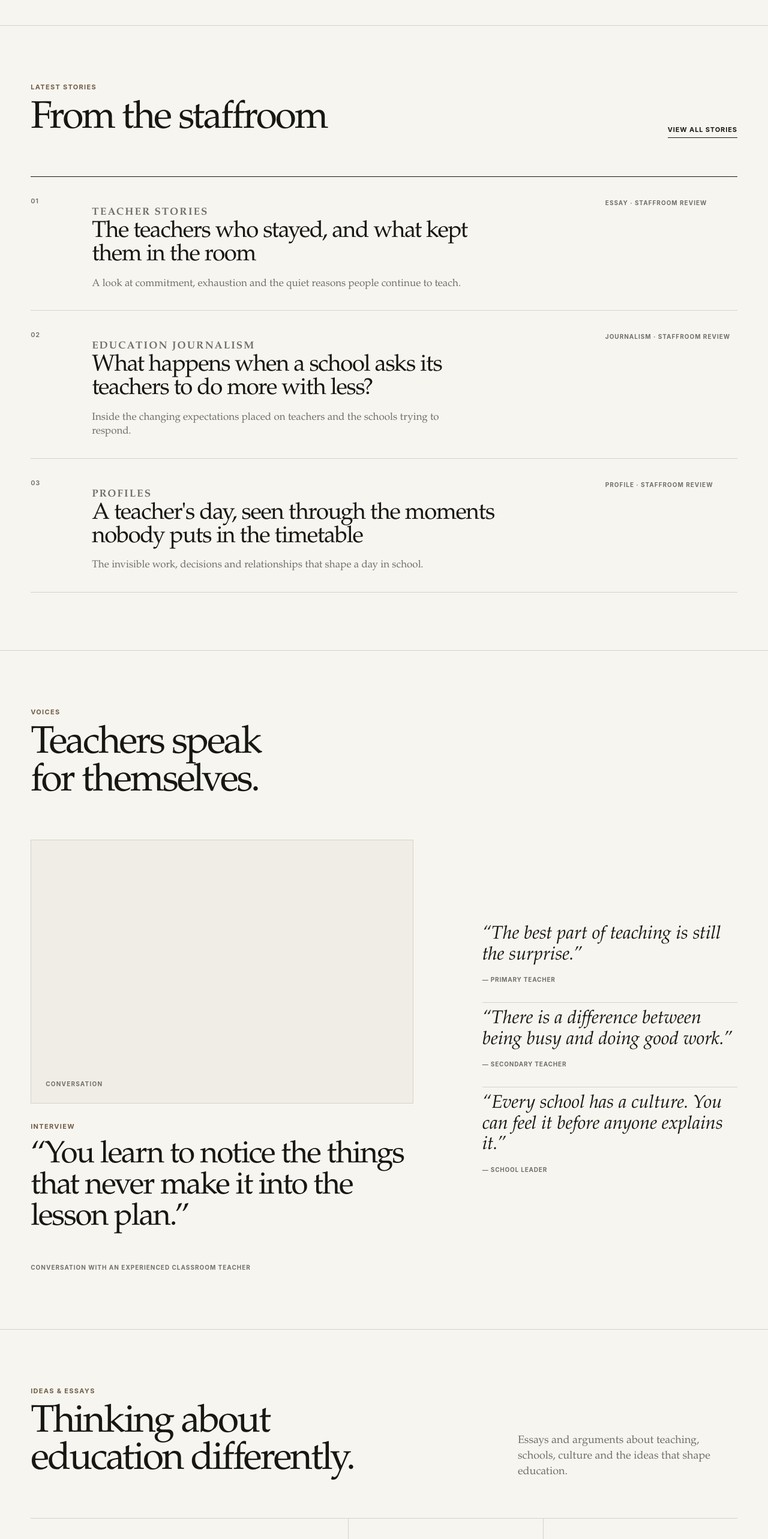
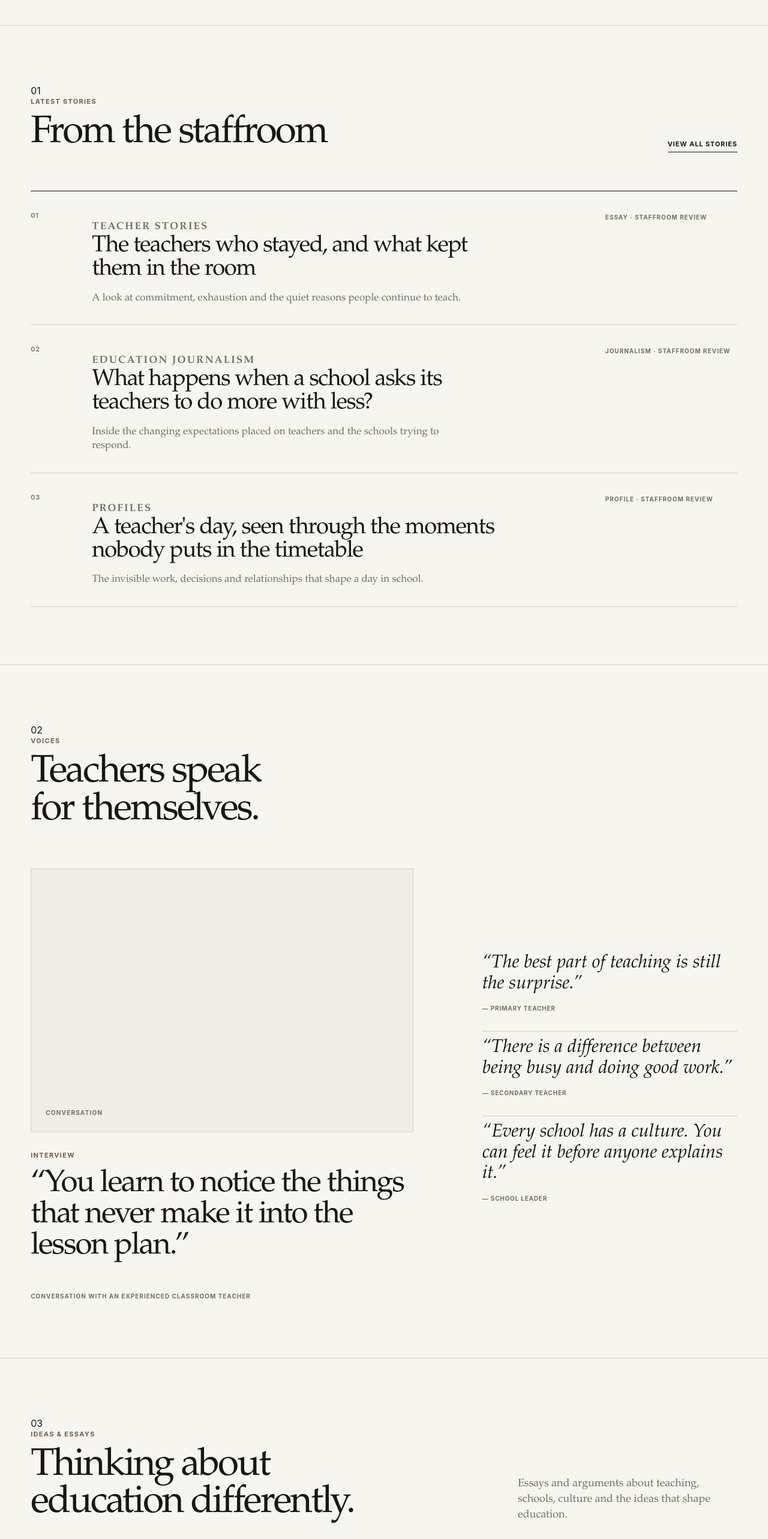
Before and after one commit to staffroom-review/staffroom-website, a Next.js app: page / in a window 1280 px wide. Shown: the part 1600-4166 px from the top of the page at 60% size. Built offline with nearby package versions, Linux system fonts and the light colour scheme.

Commit message:
Refactor section headings for better structure

```diff
--- a/app/page.js
+++ b/app/page.js
@@ -96,12 +96,13 @@ export default function HomePage() {
 
         <section className="journal-section page-width">
           <div className="section-heading-row">
-            <div>
-              <SectionLabel>Latest stories</SectionLabel>
+            <div className="section-heading">
+              <div className="section-heading-meta">
+                <span className="section-number">01</span>
+                <SectionLabel>Latest stories</SectionLabel>
+              </div>
 
-              <h2 className="section-title">
-                From the staffroom
-              </h2>
+              <h2 className="section-title">From the staffroom</h2>
             </div>
 
             <a className="section-link" href="#stories">
@@ -174,8 +175,11 @@ export default function HomePage() {
         <EditorialRule />
 
         <section className="voices-section page-width">
-          <div className="voices-intro">
-            <SectionLabel>Voices</SectionLabel>
+          <div className="voices-intro section-heading">
+            <div className="section-heading-meta">
+              <span className="section-number">02</span>
+              <SectionLabel>Voices</SectionLabel>
+            </div>
 
             <h2 className="section-title">
               Teachers speak
@@ -231,8 +235,11 @@ export default function HomePage() {
 
         <section className="ideas-section page-width">
           <div className="ideas-header">
-            <div>
-              <SectionLabel>Ideas &amp; Essays</SectionLabel>
+            <div className="section-heading">
+              <div className="section-heading-meta">
+                <span className="section-number">03</span>
+                <SectionLabel>Ideas &amp; Essays</SectionLabel>
+              </div>
 
               <h2 className="section-title">
                 Thinking about
@@ -267,9 +274,7 @@ export default function HomePage() {
             <article className="idea-card">
               <SectionLabel>Ideas</SectionLabel>
 
-              <h3>
-                The case for slower schools
-              </h3>
+              <h3>The case for slower schools</h3>
 
               <p>
                 Rethinking pace, attention and what a productive school day
@@ -282,9 +287,7 @@ export default function HomePage() {
             <article className="idea-card">
               <SectionLabel>Opinion</SectionLabel>
 
-              <h3>
-                Teachers need fewer initiatives, not better slogans
-              </h3>
+              <h3>Teachers need fewer initiatives, not better slogans</h3>
 
               <p>
                 A plea for space to think, teach and respond to the people in
@@ -299,8 +302,11 @@ export default function HomePage() {
         <EditorialRule />
 
         <section className="dispatch-section page-width">
-          <div className="dispatch-header">
-            <SectionLabel>Dispatch</SectionLabel>
+          <div className="dispatch-header section-heading">
+            <div className="section-heading-meta">
+              <span className="section-number">04</span>
+              <SectionLabel>Dispatch</SectionLabel>
+            </div>
 
             <h2 className="section-title">
               Around the world
```
